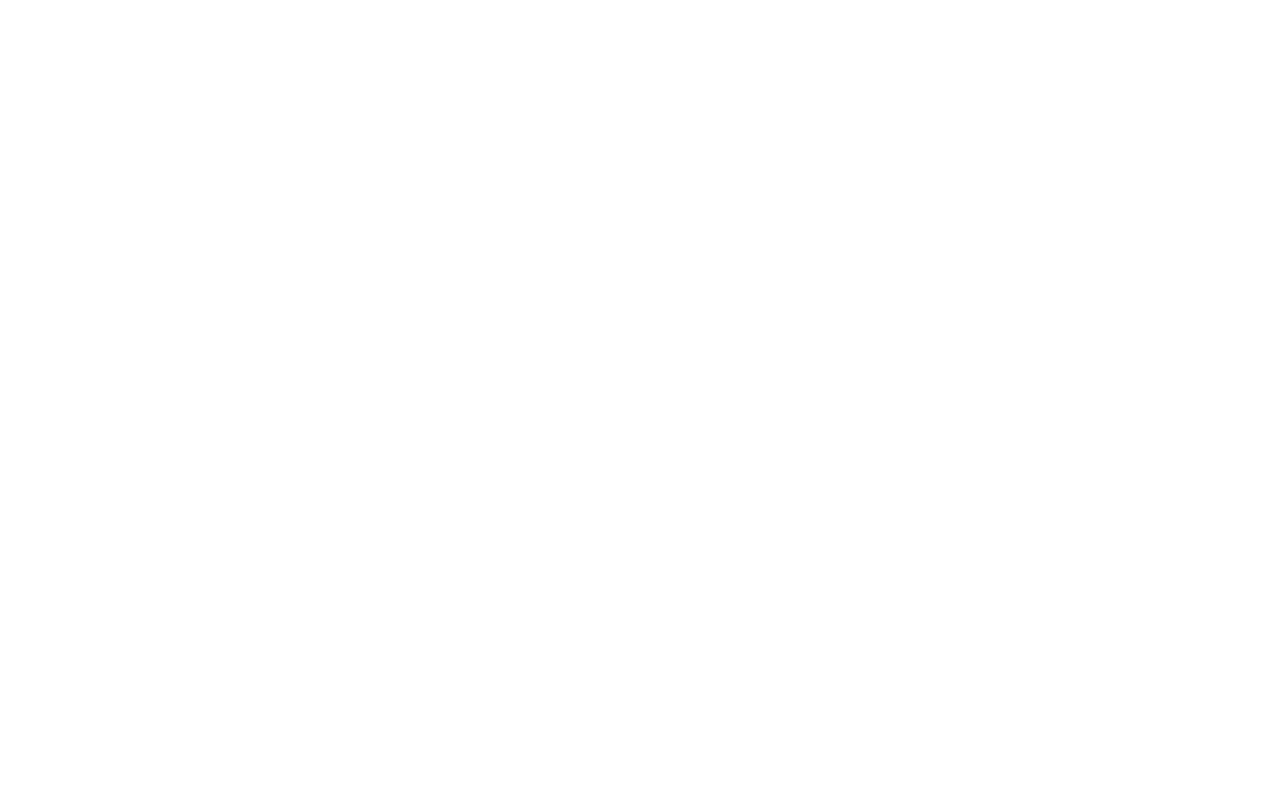
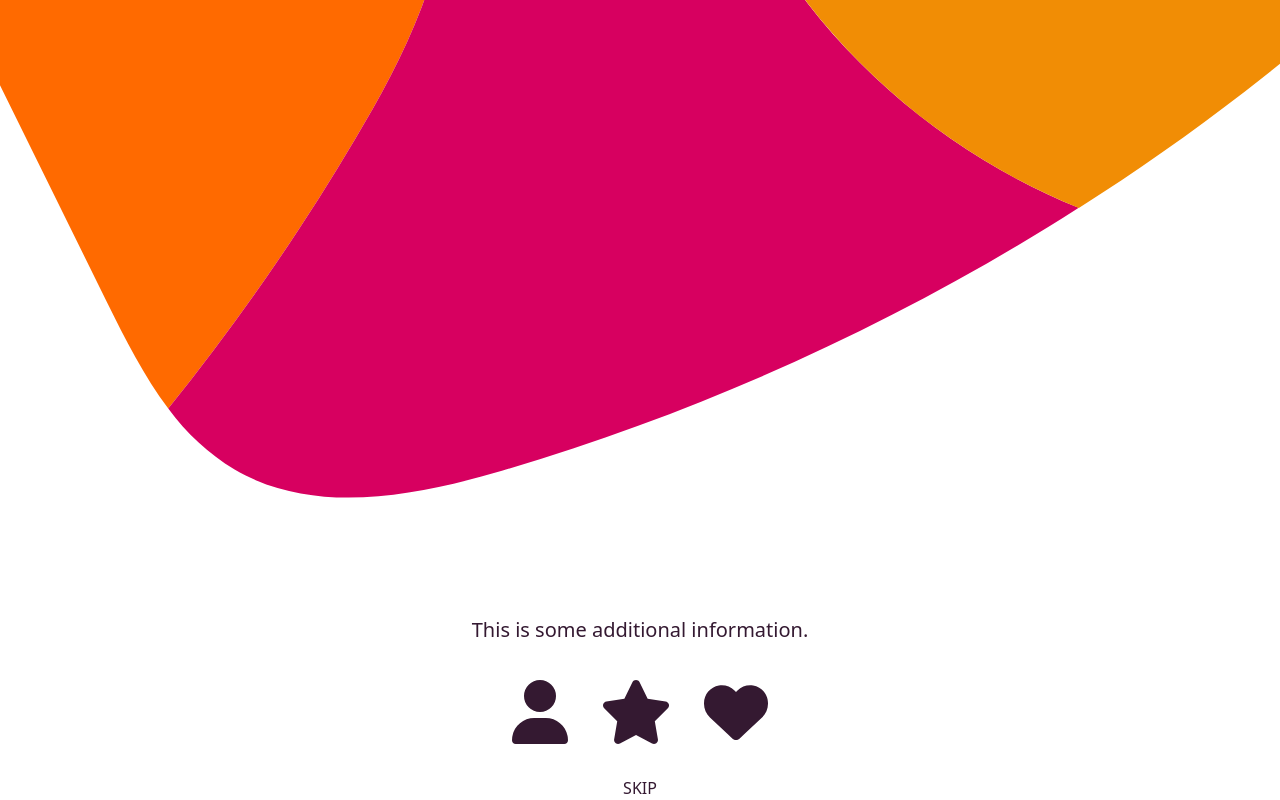
Before and after one commit to IPlayMusicGruppe3/iplaymusictree, a React (Vite) app: page / in a window 1280 px wide. Shown: the part 790-1590 px from the top of the page. Before the commit the page ends 800 px from the top, so only its background shows below. Built offline with nearby package versions, Linux system fonts and the light colour scheme.

Commit message:
fixed minior code

```diff
--- a/src/components/Heading.jsx
+++ b/src/components/Heading.jsx
@@ -1,33 +1,43 @@
 import React from "react";
 import { FontAwesomeIcon } from "@fortawesome/react-fontawesome";
 import { faUser, faStar, faHeart } from "@fortawesome/free-solid-svg-icons";
+import walkthroughLogo from "../images/walkthroughLogo.svg";
 
 const Heading = ({ headingText, paragraphText, className }) => {
   const defaultStyles = "text-3xl font-bold text-secondary ml-4 mb-4";
-  const combinedStyles = `${defaultStyles} ${className || ""}`;
 
   return (
-    <div className="flex flex-col items-start">
-      <div className="text-white">
-        <h1 className={combinedStyles}>{headingText}</h1>
-        {paragraphText && <p className="text-xl">{paragraphText}</p>}
+    <div>
+      <img
+        src={walkthroughLogo}
+        alt={"Player button"}
+        className=" h-full w-full"
+      />
+      <div className="flex flex-col items-center justify-center mt-20 text-secondary">
+        <div className="text-secondary">
+          <h1 className={defaultStyles}>{headingText}</h1>
+          <p className="text-xl p-5">{paragraphText}</p>
         </div>
-      <div className="flex mt-4">
+        <div className="mt-4">
           <FontAwesomeIcon
             icon={faUser}
-          className="text-gray-500 hover:text-blue-500 cursor-pointer mx-2"
-          size="lg"
+            className="text-secondary hover:text-pink-500 cursor-pointer mx-4"
+            size="4x"
           />
           <FontAwesomeIcon
             icon={faStar}
-          className="text-gray-500 hover:text-blue-500 cursor-pointer mx-2"
-          size="lg"
+            className="text-secondary hover:text-pink-500 cursor-pointer mx-4"
+            size="4x"
           />
           <FontAwesomeIcon
             icon={faHeart}
-          className="text-gray-500 hover:text-blue-500 cursor-pointer mx-2"
-          size="lg"
+            className="text-secondary hover:text-pink-500 cursor-pointer mx-4"
+            size="4x"
           />
+        </div>
+        <div className="mt-8">
+          <p>SKIP</p>
+        </div>
       </div>
     </div>
   );
```
Lines whose indentation alone changed are shown as unchanged.
